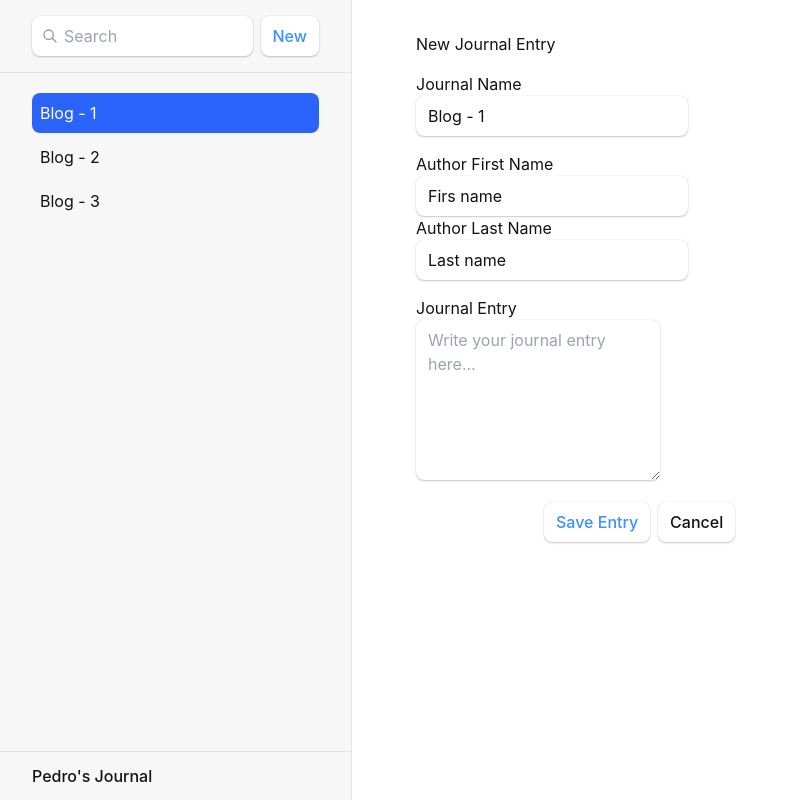
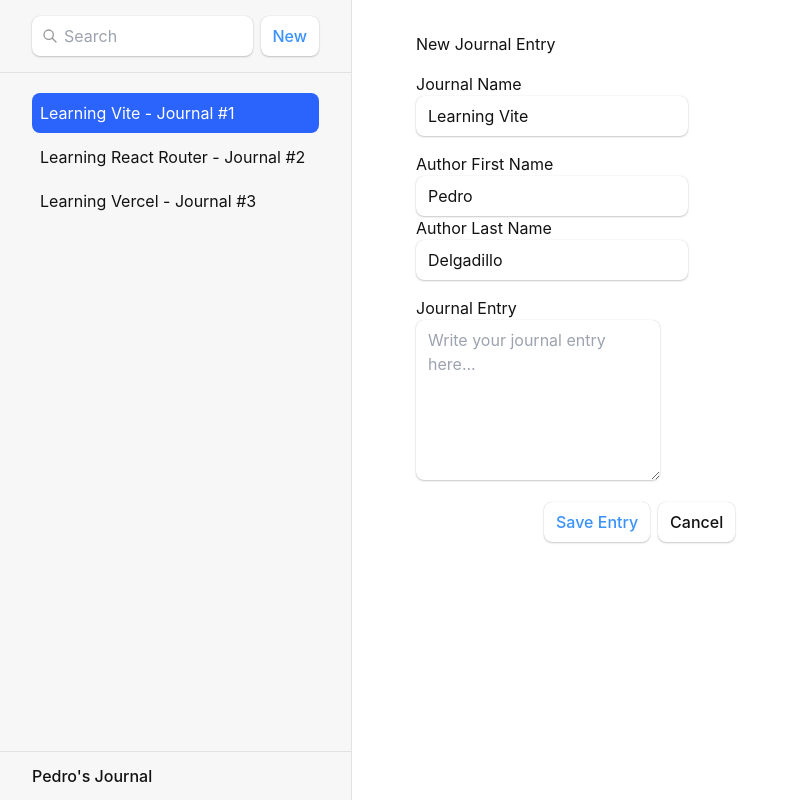
Before and after one commit to DelgadilloPedro-FS/Journal-app, a React (Vite) app: page /journals/1/edit in a window 1280 px wide. Shown: the whole page, without its empty margins (0-799 px from the left). Built offline with nearby package versions, Linux system fonts and the light colour scheme.

Commit message:
update scripts to host over network, update readme to talk about projects, change template for journal name and filter by createdAt date, format code for better readiablilty

```diff
--- a/package.json
+++ b/package.json
@@ -4,10 +4,10 @@
   "version": "0.0.0",
   "type": "module",
   "scripts": {
-    "dev": "vite",
+    "dev": "vite --host",
     "build": "vite build",
     "lint": "eslint . --ext js,jsx --report-unused-disable-directives --max-warnings 0",
-    "preview": "vite preview"
+    "preview": "vite preview --host"
   },
   "dependencies": {
     "localforage": "^1.10.0",
--- a/src/journals.js
+++ b/src/journals.js
@@ -7,9 +7,11 @@
   let journals = await localforage.getItem("journals");
   if (!journals) journals = [];
   if (query) {
-    journals = matchSorter(journals, query, { keys: ["first", "last"] });
+    journals = matchSorter(journals, query, {
+      keys: ["name", "author_First_Name", "author_Last_Name"],
+    });
   }
-  return journals.sort(sortBy("last", "createdAt"));
+  return journals.sort(sortBy("createdAt"));
 }
 // crete journals
 export async function createJournal() {
@@ -75,27 +77,27 @@
 const DATA = [
   {
     id: "1",
-    name: "Blog - 1",
-    author_First_Name: "Firs name",
-    author_Last_Name: "Last name",
+    name: "Learning Vite",
+    author_First_Name: "Pedro",
+    author_Last_Name: "Delgadillo",
     entry: "an entry 2",
-    createdAt: 1713000191648
+    createdAt: 1713000191648,
   },
   {
     id: "2",
-    name: "Blog - 2",
-    author_First_Name: "Firs name",
-    author_Last_Name: "Last name",
+    name: "Learning React Router",
+    author_First_Name: "Pedro",
+    author_Last_Name: "Delgadillo",
     entry: "an entry 3",
-    createdAt: 1713000191648
+    createdAt: 1713000191648,
   },
   {
     id: "3",
-    name: "Blog - 3",
-    author_First_Name: "Firs name",
-    author_Last_Name: "Last name",
+    name: "Learning Vercel",
+    author_First_Name: "Pedro",
+    author_Last_Name: "Delgadillo",
     entry: "an entry 4",
-    createdAt: 1713000191648
+    createdAt: 1713000191648,
   },
 ];
 // set intial Post
--- a/src/main.jsx
+++ b/src/main.jsx
@@ -1,10 +1,7 @@
 // React imports
 import * as React from "react";
 import * as ReactDOM from "react-dom/client";
-import {
-  createBrowserRouter,
-  RouterProvider,
-} from "react-router-dom";
+import { createBrowserRouter, RouterProvider } from "react-router-dom";
 // Css and Tailwind
 import "./index.css";
 
@@ -21,9 +18,7 @@
   action as rootAction,
 } from "./routes/root";
 
-import EditJournal, {
-  action as editAction,
-} from "./routes/edit";
+import EditJournal, { action as editAction } from "./routes/edit";
 
 import { action as destroyAction } from "./routes/destroy";
 import Index from "./routes/index";
--- a/src/routes/journal.jsx
+++ b/src/routes/journal.jsx
@@ -23,9 +23,7 @@
   const { journal } = useLoaderData();
 
   return (
-    <div
-      className="bg-white shadow-md rounded overflow-hidden mb-4"
-    >
+    <div className="bg-white shadow-md rounded overflow-hidden mb-4">
       <div className="flex justify-between px-4 py-3">
         <div className="flex items-center">
           <span className="text-lg font-bold mr-2">
@@ -88,7 +86,6 @@
         </div>
       </div>
     </div>
-
   );
 }
 
--- a/src/routes/root.jsx
+++ b/src/routes/root.jsx
@@ -1,5 +1,13 @@
 import { useEffect } from "react";
-import { Outlet, NavLink, useLoaderData,Form,redirect,useNavigation, useSubmit,} from "react-router-dom";
+import {
+  Outlet,
+  NavLink,
+  useLoaderData,
+  Form,
+  redirect,
+  useNavigation,
+  useSubmit,
+} from "react-router-dom";
 import { getJournals, createJournal } from "../journals";
 
 export async function action() {
@@ -20,9 +28,7 @@
 
   const searching =
     navigation.location &&
-  new URLSearchParams(navigation.location.search).has(
-    "q"
-  );
+    new URLSearchParams(navigation.location.search).has("q");
 
   useEffect(() => {
     document.getElementById("q").value = q;
@@ -59,21 +65,17 @@
         <nav>
           {journals.length ? (
             <ul>
-              {journals.map((journal) => (
+              {journals.map((journal, index) => (
                 <li key={journal.id}>
                   <NavLink
                     to={`journals/${journal.id}`}
                     className={({ isActive, isPending }) =>
-                      isActive
-                        ? "active"
-                        : isPending
-                        ? "pending"
-                        : ""
+                      isActive ? "active" : isPending ? "pending" : ""
                     }
                   >
                     {journal.name ? (
                       <>
-                        {journal.name}
+                        {journal.name} - Journal #{index + 1}{" "}
                       </>
                     ) : (
                       <i>No Name</i>
@@ -90,9 +92,9 @@
           )}
         </nav>
       </div>
-      <div id="detail" className={
-          navigation.state === "loading" ? "loading" : ""
-        }
+      <div
+        id="detail"
+        className={navigation.state === "loading" ? "loading" : ""}
       >
         <Outlet />
       </div>
```
Also changed, not shown: src/routes/index.jsx (+2 -6 lines), src/error-page.jsx (line endings or trailing spaces), src/routes/destroy.jsx (line endings or trailing spaces), 1 other file (tests, documents, lock files or other folders). Lines whose indentation alone changed are shown as unchanged.
